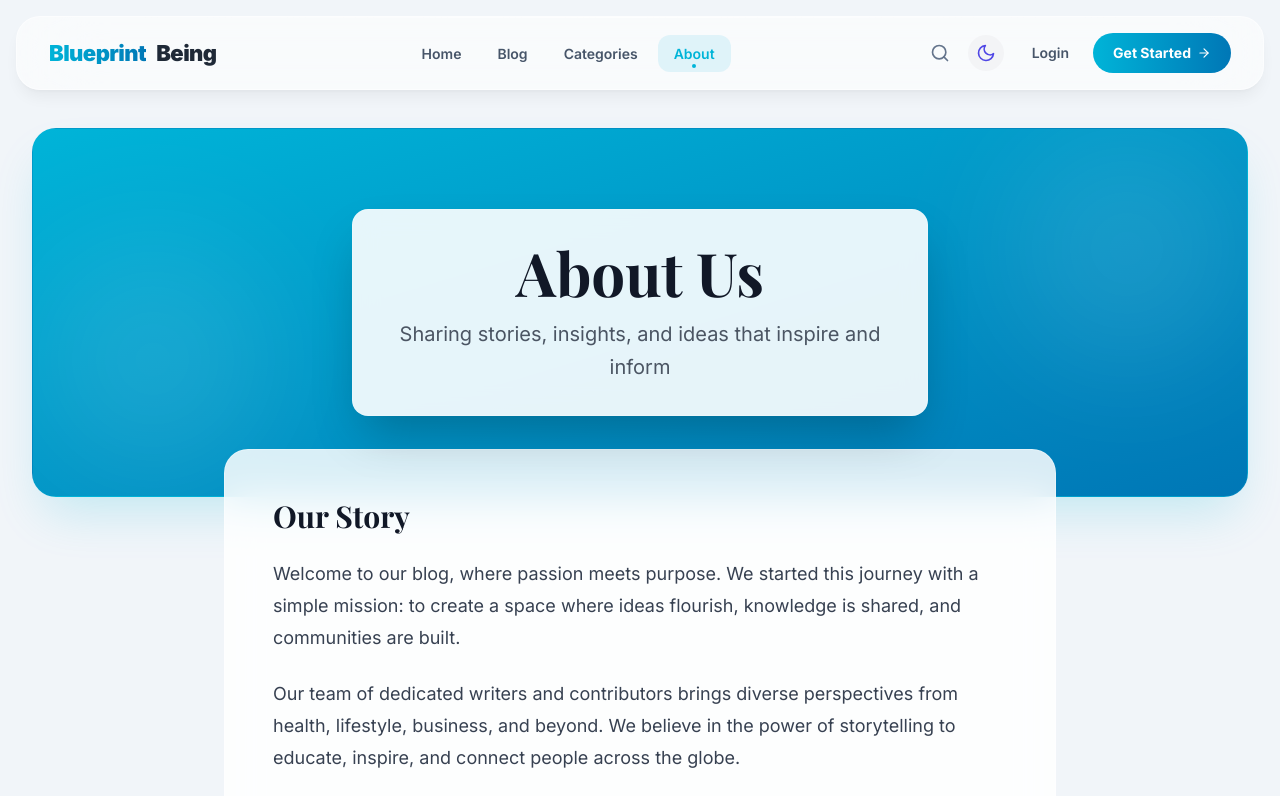
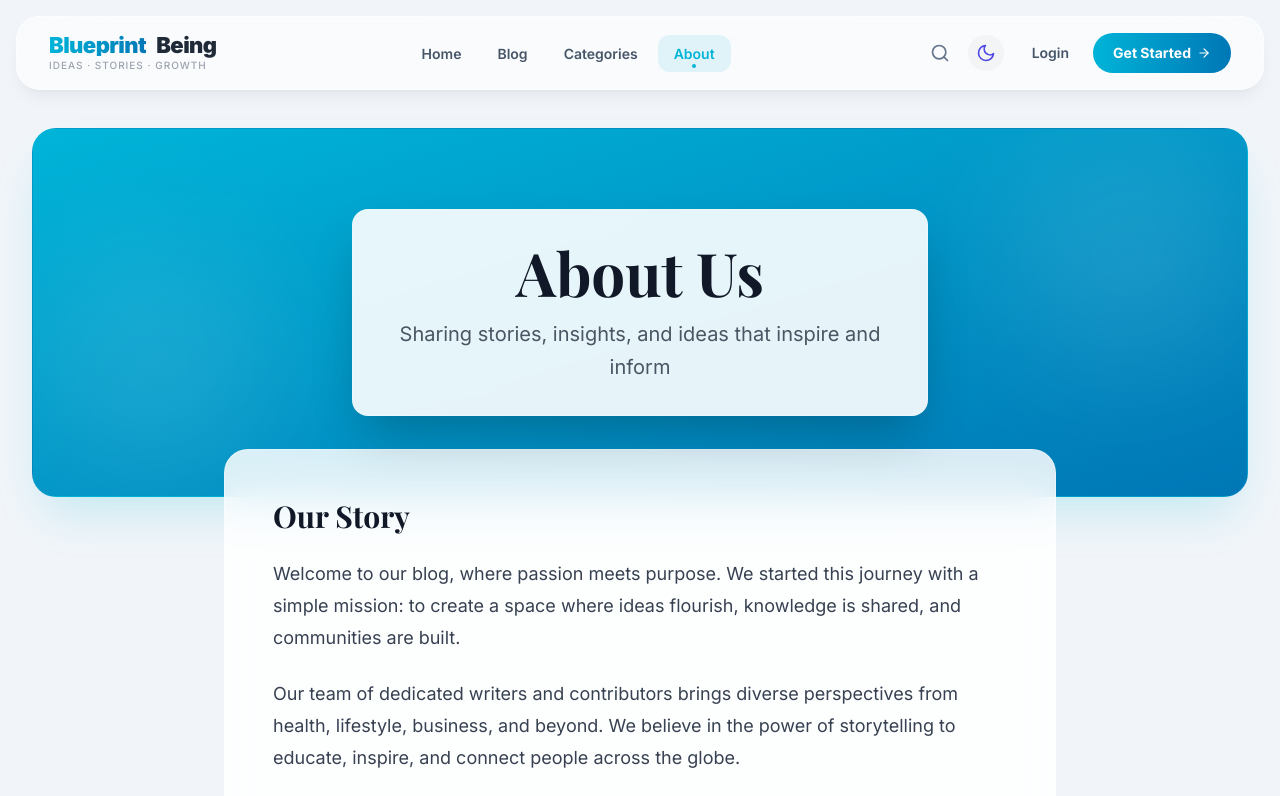
Before and after one commit to Elanwalton/Blueprint-Being, a Next.js app in the folder frontend/: page /about in a window 1280 px wide. Shown: the top 796 px of the page. Built offline with nearby package versions, Linux system fonts and the light colour scheme; a web font is replaced by a local one.

Commit message:
fix: restore tagline 'Ideas · Stories · Growth' below navbar wordmark

```diff
--- a/frontend/src/components/Navbar.tsx
+++ b/frontend/src/components/Navbar.tsx
@@ -114,7 +114,8 @@ export default function Navbar() {
           <div className={`flex items-center justify-between transition-all duration-300 ${isScrolled ? 'h-16' : 'h-[72px]'}`}>
 
             {/* ── LOGO + BRAND BLOCK ── */}
-            <Link href="/" className="flex items-center gap-1 group shrink-0" aria-label="Blueprint Being home">
+            <Link href="/" className="flex flex-col group shrink-0" aria-label="Blueprint Being home">
+              <div className="flex items-center gap-1">
                 <span className="text-[22px] font-black tracking-tight leading-none select-none
                                  bg-gradient-to-r from-[#00b4d8] via-[#0096c7] to-[#0077b6]
                                  bg-clip-text text-transparent
@@ -127,6 +128,10 @@ export default function Navbar() {
                                  group-hover:text-[#00b4d8] dark:group-hover:text-[#00E5FF]
                                  transition-colors duration-300 ml-1.5">
                   Being
+                </span>
+              </div>
+              <span className="hidden sm:block text-[10px] text-gray-400 dark:text-gray-500 font-medium tracking-widest uppercase mt-0.5">
+                Ideas · Stories · Growth
               </span>
             </Link>
 
```
Lines whose indentation alone changed are shown as unchanged.
